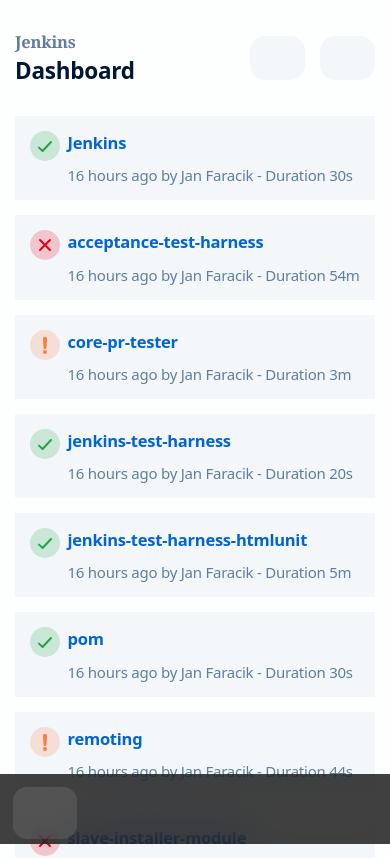
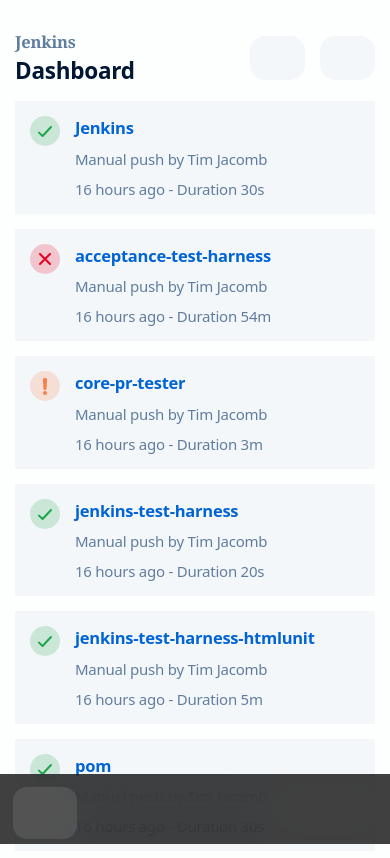
Before and after one commit to jenkinsci/jenkins-prototype, a React (Create React App) app: page / in a window 390 px wide. Shown: the top 858 px of the page. Built offline with nearby package versions, Linux system fonts and the light colour scheme; some icons are missing.

Commit message:
Small fixes for mobile

```diff
--- a/src/components/BuildTable.jsx
+++ b/src/components/BuildTable.jsx
@@ -62,7 +62,8 @@ export default function BuildTable({projects}) {
               {item.state}
               <div>
                 <p className={"title"}>{item.name}</p>
-                <p>{item.lastSuccess} by Jan Faracik - Duration {item.lastDuration}</p>
+                <p>Manual push by Tim Jacomb</p>
+                <p>{item.lastSuccess} - Duration {item.lastDuration}</p>
               </div>
             </Link>
           )})}
--- a/src/pages/Dashboard.jsx
+++ b/src/pages/Dashboard.jsx
@@ -37,11 +37,11 @@ function Dashboard() {
             <span className={"jenkins-mobile-hide"}>New project</span>
           </Link>
           <Overflow>
-            <a>
+            <a className={"jenkins-mobile-hide"}>
               <PencilOutline />
               Customize view
             </a>
-            <hr/>
+            <hr className={"jenkins-mobile-hide"} />
             <a>
               <ScanCircleOutline />
               Project relationship
--- a/src/styles/components/_app-bar.scss
+++ b/src/styles/components/_app-bar.scss
@@ -2,7 +2,7 @@
   display: flex;
   justify-content: space-between;
   align-items: center;
-  margin-bottom: 2rem;
+  margin-bottom: 1rem;
   z-index: 10;
 
   @media screen and (max-width: 768px) {
--- a/src/styles/pages/_dashboard.scss
+++ b/src/styles/pages/_dashboard.scss
@@ -37,7 +37,7 @@ iframe {
   flex-direction: column;
   gap: 1rem;
 
-  @media screen and (min-width: 1001px) {
+  @media screen and (min-width: 769px) {
     display: none;
   }
 
@@ -47,7 +47,7 @@ iframe {
     mask-border-slice: 49% fill;
     background: var(--table-background-color);
     padding: 1rem;
-    gap: 0.5rem;
+    gap: 1rem;
     text-decoration: none;
 
     span {
@@ -57,7 +57,7 @@ iframe {
     div {
       display: flex;
       flex-direction: column;
-      gap: 0.75rem;
+      gap: 0.65rem;
     }
 
     .title {
```
